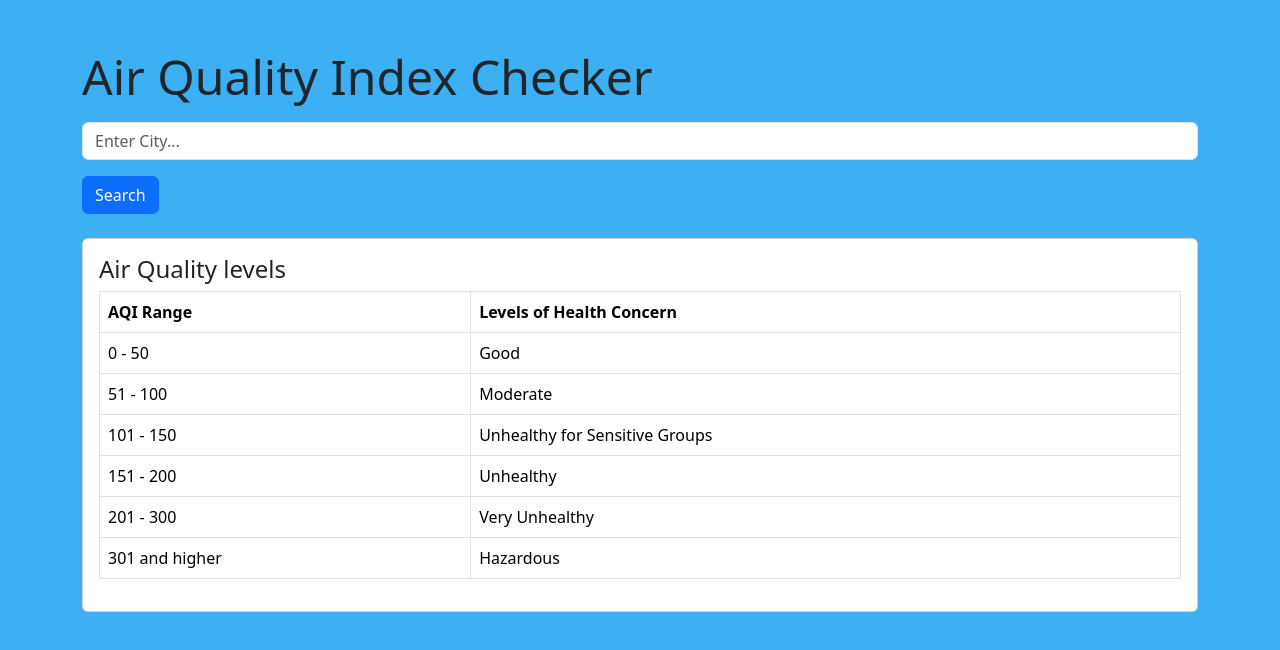
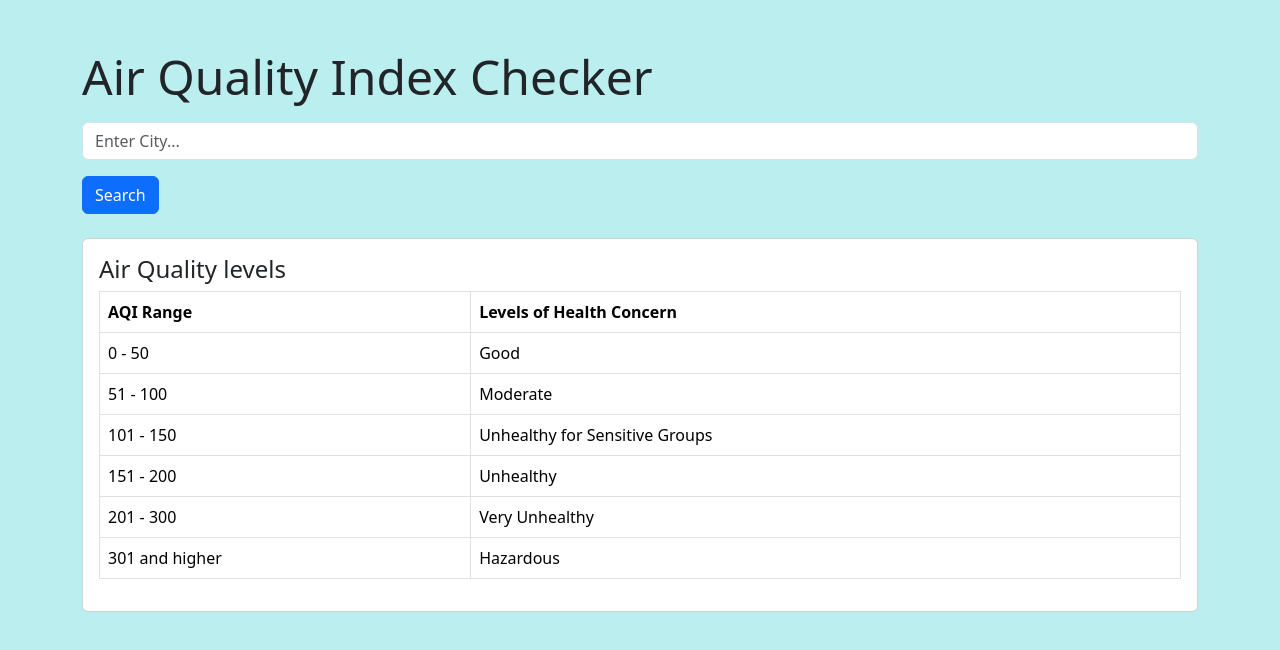
Before and after one commit to Mavo-1/Air-Quality-Check, a React (Create React App) app: page / in a window 1280 px wide. Shown: the top 650 px of the page. Built offline with nearby package versions, Linux system fonts and the light colour scheme.

Commit message:
Lighter blue background for better readability

```diff
--- a/src/App.css
+++ b/src/App.css
@@ -11,7 +11,7 @@
 }
 
 body{
-    background-color: rgb(61, 176, 243);
+    background-color: #bbeeee;
 }
 
 h1{
```
